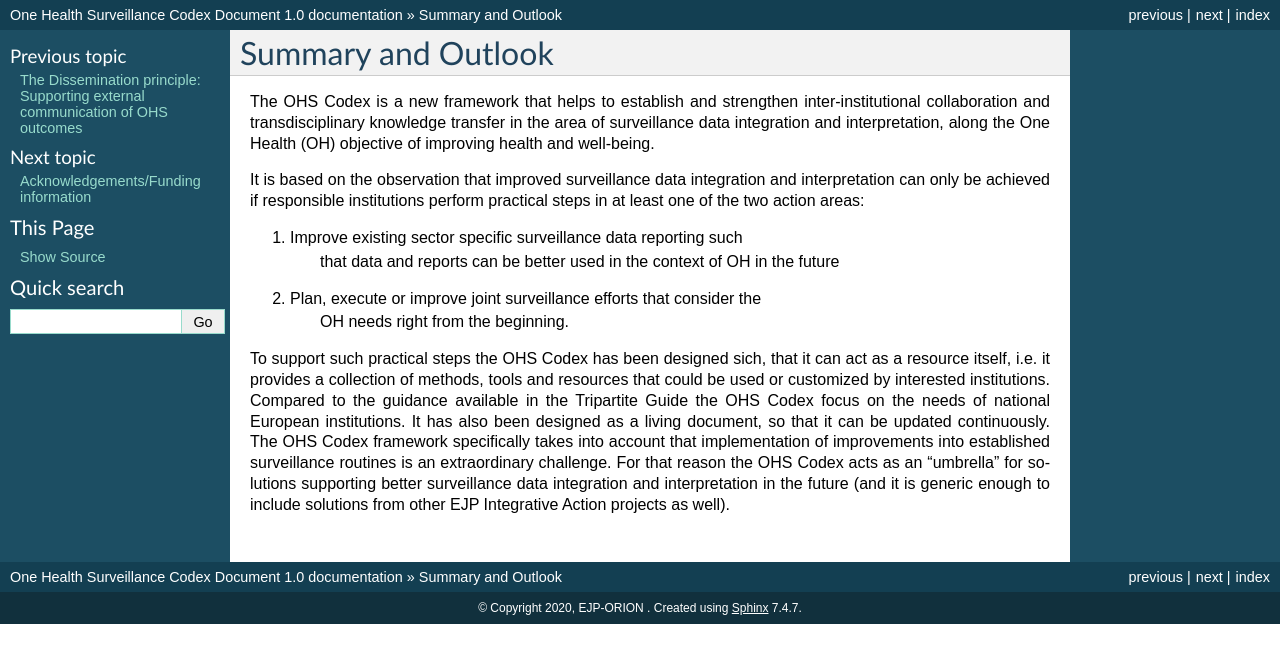
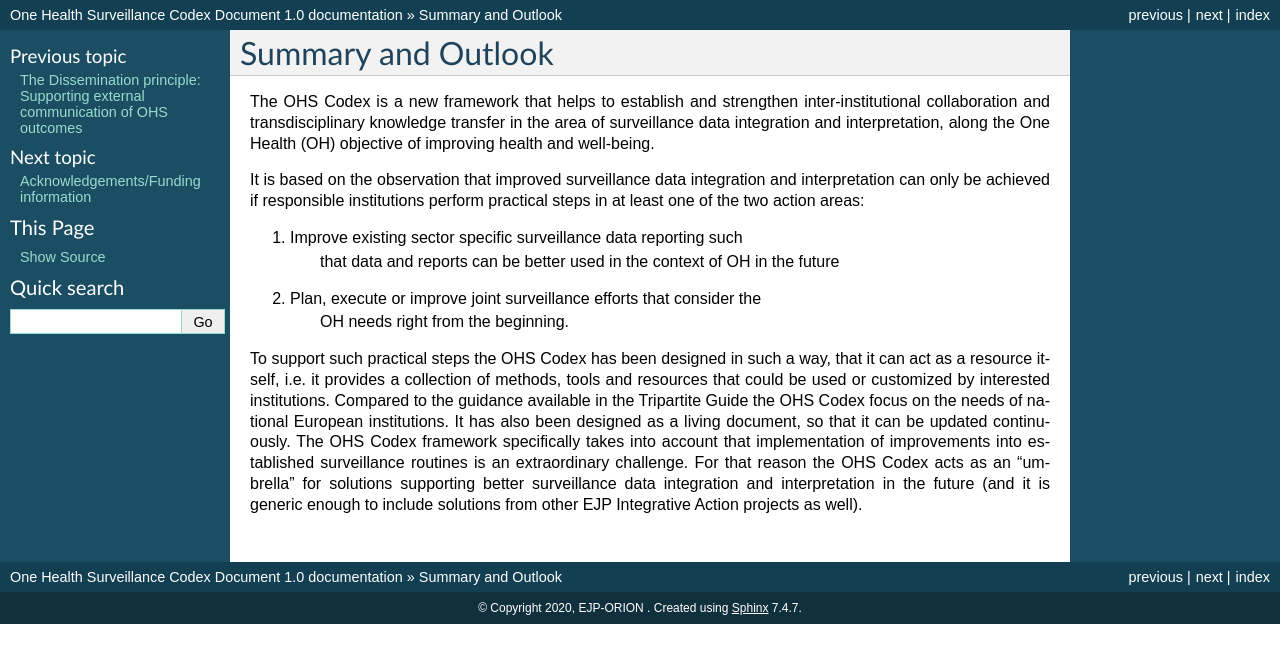
Before and after one commit to EJP-ORION/OH-Surveillance-Codex, a Sphinx documentation site: the page built from docs/6-summary-outlook.rst, in a window 1280 px wide. Shown: the top 663 px of the page. Built offline with Sphinx 7.4.7, drawn with Linux system fonts in a browser that asks for light colours.

Commit message:
Update May2020

```diff
--- a/docs/6-summary-outlook.rst
+++ b/docs/6-summary-outlook.rst
@@ -20,16 +20,16 @@ areas:
 2. Plan, execute or improve joint surveillance efforts that consider the
       OH needs right from the beginning.
 
-To support such practical steps the OHS Codex has been designed sich,
-that it can act as a resource itself, i.e. it provides a collection of
-methods, tools and resources that could be used or customized by
-interested institutions. Compared to the guidance available in the
-Tripartite Guide the OHS Codex focus on the needs of national European
-institutions. It has also been designed as a living document, so that it
-can be updated continuously. The OHS Codex framework specifically takes
-into account that implementation of improvements into established
-surveillance routines is an extraordinary challenge. For that reason the
-OHS Codex acts as an “umbrella” for solutions supporting better
-surveillance data integration and interpretation in the future (and it
-is generic enough to include solutions from other EJP Integrative Action
-projects as well).
+To support such practical steps the OHS Codex has been designed in such
+a way, that it can act as a resource itself, i.e. it provides a
+collection of methods, tools and resources that could be used or
+customized by interested institutions. Compared to the guidance
+available in the Tripartite Guide the OHS Codex focus on the needs of
+national European institutions. It has also been designed as a living
+document, so that it can be updated continuously. The OHS Codex
+framework specifically takes into account that implementation of
+improvements into established surveillance routines is an extraordinary
+challenge. For that reason the OHS Codex acts as an “umbrella” for
+solutions supporting better surveillance data integration and
+interpretation in the future (and it is generic enough to include
+solutions from other EJP Integrative Action projects as well).
```
